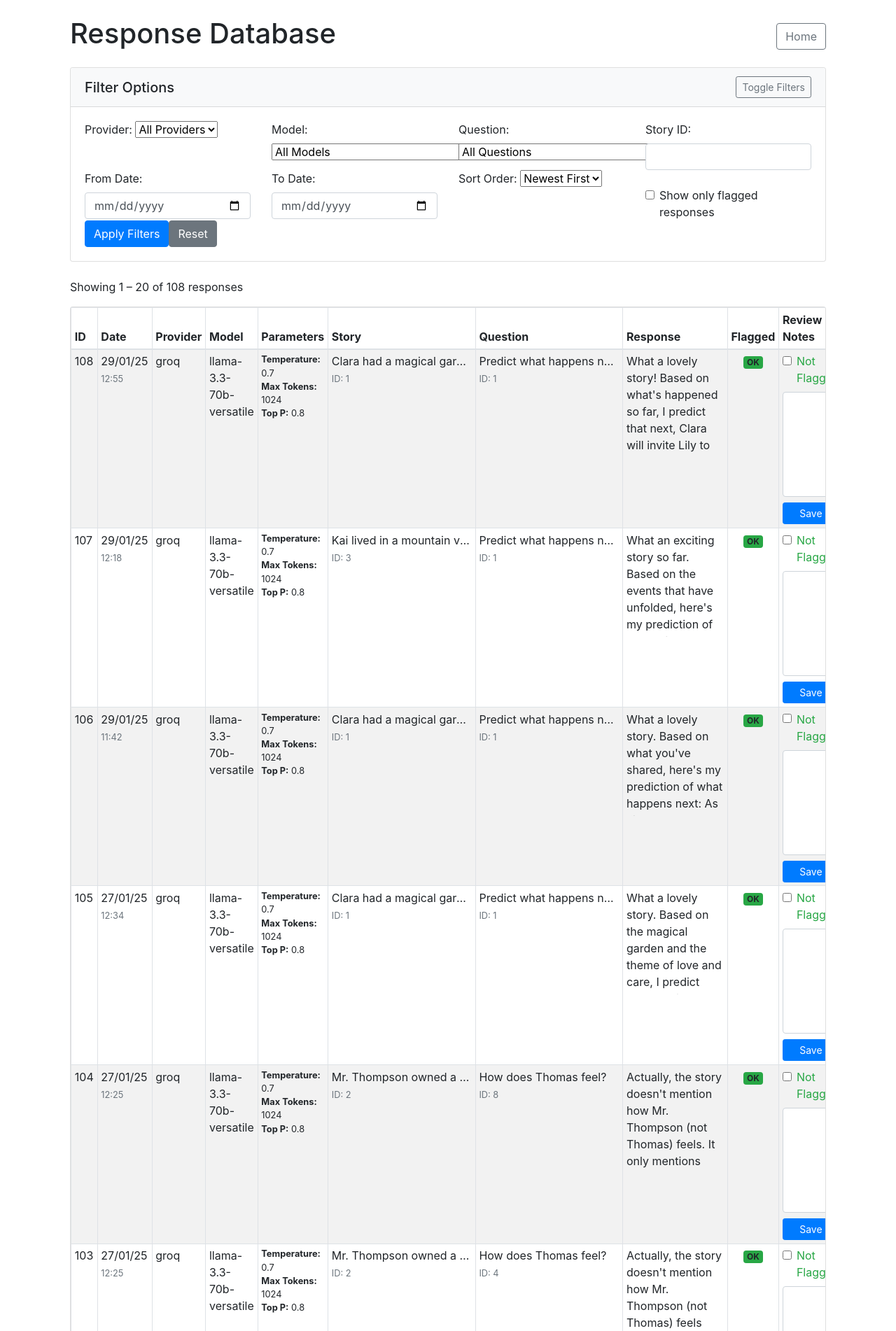
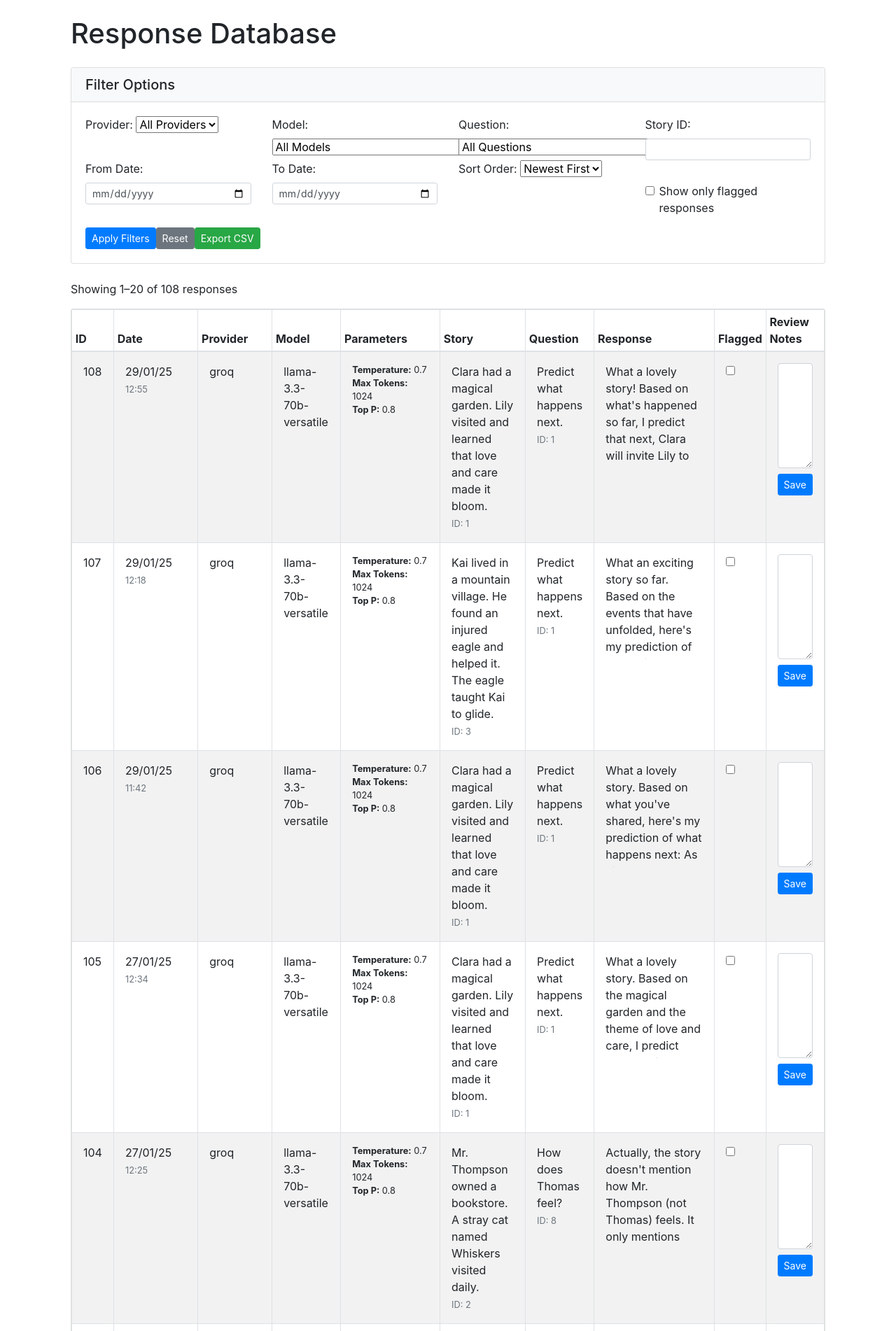
Before and after one commit to OLeary981/Automated-Prompting-LLM, a Flask app: page /view_responses in a window 1280 px wide. Shown: the part 56-1958 px from the top of the page at 70% size. Run offline with Flask 3, Linux system fonts and the light colour scheme; data comes from the database, SQL or seed files in the repository; some libraries are stand-ins or nearby versions.

Commit message:
basic ability to export responses

```diff
--- a/app/routes.py
+++ b/app/routes.py
@@ -1,5 +1,5 @@
 import datetime
-from flask import Blueprint, flash, render_template, request, redirect, url_for, session, jsonify, Response as FlaskResponse
+from flask import Blueprint, flash, render_template, request, redirect, url_for, session, jsonify, Response as FlaskResponse, send_file
 from . import db, create_app
 from .services import story_service, question_service, story_builder_service, llm_service, category_service
 from .models import Template, Story, Question, Model, Provider, Response, StoryCategory, Prompt
@@ -9,6 +9,8 @@ import threading
 from threading import Thread
 import asyncio
 import uuid
+import csv
+import io
 
 #Silly placeholder to test push to new branch.
 
@@ -1073,6 +1075,64 @@ def update_response_flag():
         db.session.rollback()
         return jsonify({'success': False, 'message': str(e)}), 500
 
+
+
+@bp.route('/export_responses', methods=['GET'])
+def export_responses():
+    # Get the same filters you use in view_responses
+    provider = request.args.get('provider', '')
+    model = request.args.get('model', '')
+    # ...other filters...
+
+    # Build and execute the query (same as in view_responses but without pagination)
+    query = db.session.query(Response)
+    # ...apply the same filters...
+
+    # Get all matching responses
+    responses = query.all()
+
+    # Create a memory file for the CSV data
+    mem_file = io.StringIO()
+    csv_writer = csv.writer(mem_file, quoting=csv.QUOTE_MINIMAL)
+
+    # Write header row
+    csv_writer.writerow(['ID', 'Date', 'Time', 'Provider', 'Model',
+                         'Temperature', 'Max Tokens', 'Top P',
+                         'Story ID', 'Story', 'Question ID', 'Question',
+                         'Response', 'Flagged', 'Review Notes'])
+
+    # Write data rows
+    for response in responses:
+        csv_writer.writerow([
+            response.response_id,
+            response.timestamp.strftime('%d/%m/%Y'),
+            response.timestamp.strftime('%H:%M'),
+            response.prompt.model.provider.provider_name,
+            response.prompt.model.name,
+            response.prompt.temperature,
+            response.prompt.max_tokens,
+            response.prompt.top_p,
+            response.prompt.story_id,
+            response.prompt.story.content,
+            response.prompt.question_id,
+            response.prompt.question.content,
+            response.response_content,
+            'Yes' if response.flagged_for_review else 'No',
+            response.review_notes or ''
+        ])
+
+    # Move cursor to beginning of file
+    mem_file.seek(0)
+
+    # Add an export button to your template
+    return send_file(
+        io.BytesIO(mem_file.getvalue().encode('utf-8')),
+        mimetype='text/csv',
+        as_attachment=True,
+        download_name=f'responses_export_{datetime.datetime.now().strftime("%Y%m%d")}.csv'
+    )
+
+
 @bp.route('/clear_session', methods=['GET'])
 def clear_session():
     print("Session before printing:")
--- a/app/templates/see_all_responses.html
+++ b/app/templates/see_all_responses.html
@@ -3,30 +3,23 @@
 {% block title %}Response Database{% endblock %}
 
 {% block content %}
-<div class="container-fluid">
+<div class="container-fluid" style="padding-left: 1rem; padding-right: 1rem;">
     <div class="d-flex justify-content-between align-items-center mb-3">
         <h1>Response Database</h1>
-        <div>
-            <a href="{{ url_for('main.index') }}" class="btn btn-outline-secondary">
-                <i class="bi bi-house"></i> Home
-            </a>
-        </div>
+
     </div>
 
     <!-- Filters Card -->
     <div class="card mb-4">
         <div class="card-header bg-light d-flex justify-content-between align-items-center">
             <h5 class="mb-0">Filter Options</h5>
-            <button class="btn btn-sm btn-outline-secondary" type="button" data-bs-toggle="collapse" data-bs-target="#filterCollapse">
-                <i class="bi bi-funnel"></i> Toggle Filters
-            </button>
         </div>
         <div class="collapse show" id="filterCollapse">
             <div class="card-body">
-                <form method="GET" action="{{ url_for('main.view_responses') }}" class="row g-3">
+                <form method="GET" action="{{ url_for('main.view_responses') }}" class="row gy-3 gx-4">
                     <div class="col-md-3">
                         <label for="provider" class="form-label">Provider:</label>
-                        <select class="form-select" id="provider" name="provider">
+                        <select class="form-select form-select-sm" id="provider" name="provider">
                             <option value="">All Providers</option>
                             {% for provider in providers %}
                                 <option value="{{ provider.provider_name }}" {% if current_filters.provider == provider.provider_name %}selected{% endif %}>
@@ -37,7 +30,7 @@
                     </div>
                     <div class="col-md-3">
                         <label for="model" class="form-label">Model:</label>
-                        <select class="form-select" id="model" name="model">
+                        <select class="form-select form-select-sm" id="model" name="model">
                             <option value="">All Models</option>
                             {% for model in models %}
                                 <option value="{{ model.name }}" {% if current_filters.model == model.name %}selected{% endif %}>
@@ -48,7 +41,7 @@
                     </div>
                     <div class="col-md-3">
                         <label for="question_id" class="form-label">Question:</label>
-                        <select class="form-select" id="question_id" name="question_id">
+                        <select class="form-select form-select-sm" id="question_id" name="question_id">
                             <option value="">All Questions</option>
                             {% for question in questions %}
                                 <option value="{{ question.question_id }}" {% if current_filters.question_id|string == question.question_id|string %}selected{% endif %}>
@@ -59,77 +52,60 @@
                     </div>
                     <div class="col-md-3">
                         <label for="story_id" class="form-label">Story ID:</label>
-                        <input type="text" class="form-control" id="story_id" name="story_id"
-                               value="{{ current_filters.story_id }}">
+                        <input type="text" class="form-control form-control-sm" id="story_id" name="story_id" value="{{ current_filters.story_id }}">
                     </div>
-                    <!-- Date range filters -->
+                    <!-- Date Filters -->
                     <div class="col-md-3">
                         <label for="start_date" class="form-label">From Date:</label>
-                        <input type="date" class="form-control" id="start_date" name="start_date"
-                               value="{{ current_filters.start_date }}">
+                        <input type="date" class="form-control form-control-sm" id="start_date" name="start_date" value="{{ current_filters.start_date }}">
                     </div>
                     <div class="col-md-3">
                         <label for="end_date" class="form-label">To Date:</label>
-                        <input type="date" class="form-control" id="end_date" name="end_date"
-                               value="{{ current_filters.end_date }}">
+                        <input type="date" class="form-control form-control-sm" id="end_date" name="end_date" value="{{ current_filters.end_date }}">
                     </div>
                     <div class="col-md-3">
                         <label for="sort" class="form-label">Sort Order:</label>
-                        <select class="form-select" id="sort" name="sort">
+                        <select class="form-select form-select-sm" id="sort" name="sort">
                             <option value="date_desc" {% if current_filters.sort == 'date_desc' %}selected{% endif %}>Newest First</option>
                             <option value="date_asc" {% if current_filters.sort == 'date_asc' %}selected{% endif %}>Oldest First</option>
                         </select>
                     </div>
                     <div class="col-md-3">
-                        <div class="form-check mt-4">
-                            <input class="form-check-input" type="checkbox" id="flagged_only" name="flagged_only"
-                                   {% if current_filters.flagged_only %}checked{% endif %}>
-                            <label class="form-check-label" for="flagged_only">
-                                Show only flagged responses
-                            </label>
+                        <label class="form-label d-block">&nbsp;</label>
+                        <div class="form-check">
+                            <input class="form-check-input" type="checkbox" id="flagged_only" name="flagged_only" {% if current_filters.flagged_only %}checked{% endif %}>
+                            <label class="form-check-label" for="flagged_only">Show only flagged responses</label>
                         </div>
                     </div>
-                    <div class="col-md-3 d-flex align-items-end">
-                        <button type="submit" class="btn btn-primary me-2">Apply Filters</button>
-                        <a href="{{ url_for('main.view_responses') }}" class="btn btn-secondary">Reset</a>
+                    <!-- Buttons -->
+                    <div class="col-md-12 d-flex justify-content-start mt-3">
+                        <button type="submit" class="btn btn-sm btn-primary me-2">Apply Filters</button>
+                        <a href="{{ url_for('main.view_responses') }}" class="btn btn-sm btn-secondary me-2">Reset</a>
+                        <a href="{{ url_for('main.export_responses') }}" class="btn btn-sm btn-success" onclick="this.href = this.href + window.location.search;">Export CSV</a>
                     </div>
                 </form>
             </div>
         </div>
     </div>
 
-    <!-- Results count -->
-    <p>Showing
-        {% if pagination.page * pagination.per_page - pagination.per_page + 1 <= pagination.total %}
-            {{ pagination.page * pagination.per_page - pagination.per_page + 1 }} –
-            {% if pagination.page * pagination.per_page < pagination.total %}
-                {{ pagination.page * pagination.per_page }}
-            {% else %}
-                {{ pagination.total }}
-            {% endif %}
-            of {{ pagination.total }}
-        {% else %}
-            0 of 0
-        {% endif %}
-        responses
-    </p>
+    <p>Showing {{ pagination.page * pagination.per_page - pagination.per_page + 1 }}–{{ pagination.page * pagination.per_page if pagination.page * pagination.per_page < pagination.total else pagination.total }} of {{ pagination.total }} responses</p>
 
     <!-- Responses Table -->
     <div class="card mb-4">
         <div class="card-body p-0">
-            <div class="table-responsive">
-                <table class="table table-striped table-bordered table-hover table-sm mb-0">
+            <div class="table-responsive w-100">
+                <table class="table table-striped table-bordered table-hover table-sm mb-0 llm-response-table">
                     <thead>
                         <tr>
-                            <th style="width: 60px;">ID</th>
-                            <th style="width: 120px;">Date</th>
-                            <th style="width: 100px;">Provider</th>
-                            <th style="width: 120px;">Model</th>
+                            <th>ID</th>
+                            <th>Date</th>
+                            <th>Provider</th>
+                            <th>Model</th>
                             <th>Parameters</th>
                             <th>Story</th>
                             <th>Question</th>
                             <th>Response</th>
-                            <th style="width: 80px;">Flagged</th>
+                            <th>Flagged</th>
                             <th>Review Notes</th>
                         </tr>
                     </thead>
@@ -137,13 +113,10 @@
                         {% for response in responses %}
                         <tr>
                             <td>{{ response.response_id }}</td>
-                            <td>
-                                {{ response.timestamp.strftime('%d/%m/%y') }}<br>
-                                <small class="text-muted">{{ response.timestamp.strftime('%H:%M') }}</small>
-                            </td>
+                            <td>{{ response.timestamp.strftime('%d/%m/%y') }}<br><small class="text-muted">{{ response.timestamp.strftime('%H:%M') }}</small></td>
                             <td>{{ response.prompt.model.provider.provider_name }}</td>
                             <td>{{ response.prompt.model.name }}</td>
-                            <td style="max-width: 200px; overflow-wrap: break-word;">
+                            <td>
                                 {% if response.prompt.payload %}
                                     <ul class="list-unstyled mb-0 small">
                                         <li><strong>Temperature:</strong> {{ response.prompt.temperature }}</li>
@@ -155,55 +128,35 @@
                                 {% endif %}
                             </td>
                             <td>
-                                <div class="text-truncate" style="max-width: 200px;" title="{{ response.prompt.story.content }}">
-                                    {{ response.prompt.story.content|truncate(100) }}
+                                <div style="white-space: normal;">
+                                    {{ response.prompt.story.content }}
                                 </div>
                                 <small class="text-muted">ID: {{ response.prompt.story_id }}</small>
                             </td>
                             <td>
-                                <div class="text-truncate" style="max-width: 200px;" title="{{ response.prompt.question.content }}">
-                                    {{ response.prompt.question.content|truncate(100) }}
+                                <div style="white-space: normal;">
+                                    {{ response.prompt.question.content }}
                                 </div>
                                 <small class="text-muted">ID: {{ response.prompt.question_id }}</small>
                             </td>
                             <td>
-                                <div style="max-height: 150px; overflow-y: auto; max-width: 250px; overflow-wrap: break-word;">
+                                <div style="max-height: 150px; overflow-y: auto; white-space: normal;">
                                     {{ response.response_content }}
                                 </div>
                             </td>
                             <td class="text-center">
-                                {% if response.flagged_for_review %}
-                                    <span class="badge bg-danger">Flagged</span>
-                                {% else %}
-                                    <span class="badge bg-success">OK</span>
-                                {% endif %}
+                                <form method="POST" action="{{ url_for('main.view_responses', **request.args) }}">
+                                    <input type="hidden" name="response_id" value="{{ response.response_id }}">
+                                    <input type="checkbox" id="flagged_{{ response.response_id }}"
+       name="flagged_for_review_{{ response.response_id }}"
+       class="form-check-input"
+       {% if response.flagged_for_review %}checked{% endif %}>
+                                </form>
                             </td>
                             <td>
-                                <form action="{{ url_for('main.view_responses', **request.args) }}" method="POST">
+                                <form method="POST" action="{{ url_for('main.view_responses', **request.args) }}">
                                     <input type="hidden" name="response_id" value="{{ response.response_id }}">
-
-                                    <!-- Flag control -->
-                                    <div class="form-check mb-2">
-                                        <input type="checkbox" id="flagged_{{ response.response_id }}"
-                                              name="flagged_for_review_{{ response.response_id }}"
-                                              class="form-check-input"
-                                              {% if response.flagged_for_review %}checked{% endif %}
-                                              onchange="this.form.submit()">
-                                        <label class="form-check-label" for="flagged_{{ response.response_id }}">
-                                            {% if response.flagged_for_review %}
-                                                <span class="text-danger">Flagged</span>
-                                            {% else %}
-                                                <span class="text-success">Not Flagged</span>
-                                            {% endif %}
-                                        </label>
-                                    </div>
-
-                                    <!-- Review notes -->
-                                    <textarea name="review_notes_{{ response.response_id }}"
-                                              class="form-control review-notes-area"
-                                              rows="3">{{ response.review_notes or '' }}</textarea>
-
-                                    <!-- Submit button -->
+                                    <textarea name="review_notes_{{ response.response_id }}" class="form-control review-notes-area" rows="3">{{ response.review_notes or '' }}</textarea>
                                     <button type="submit" class="btn btn-sm btn-primary mt-2 w-100">Save</button>
                                 </form>
                             </td>
```
